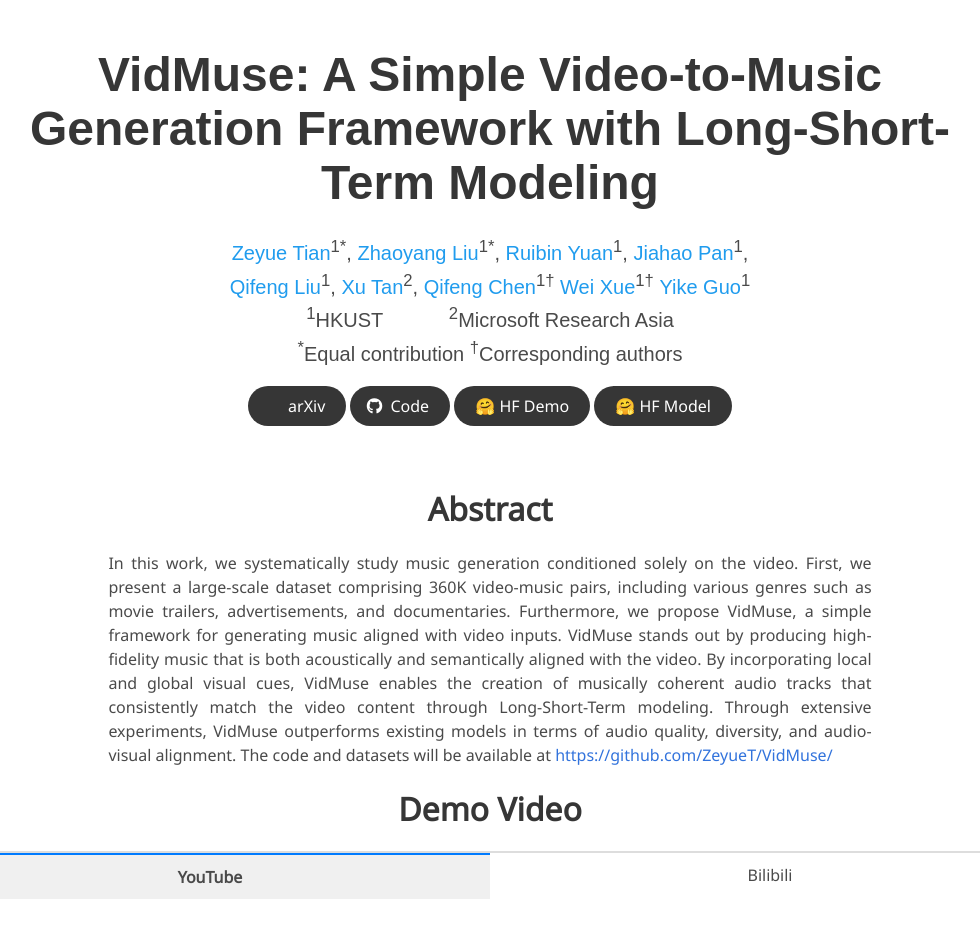
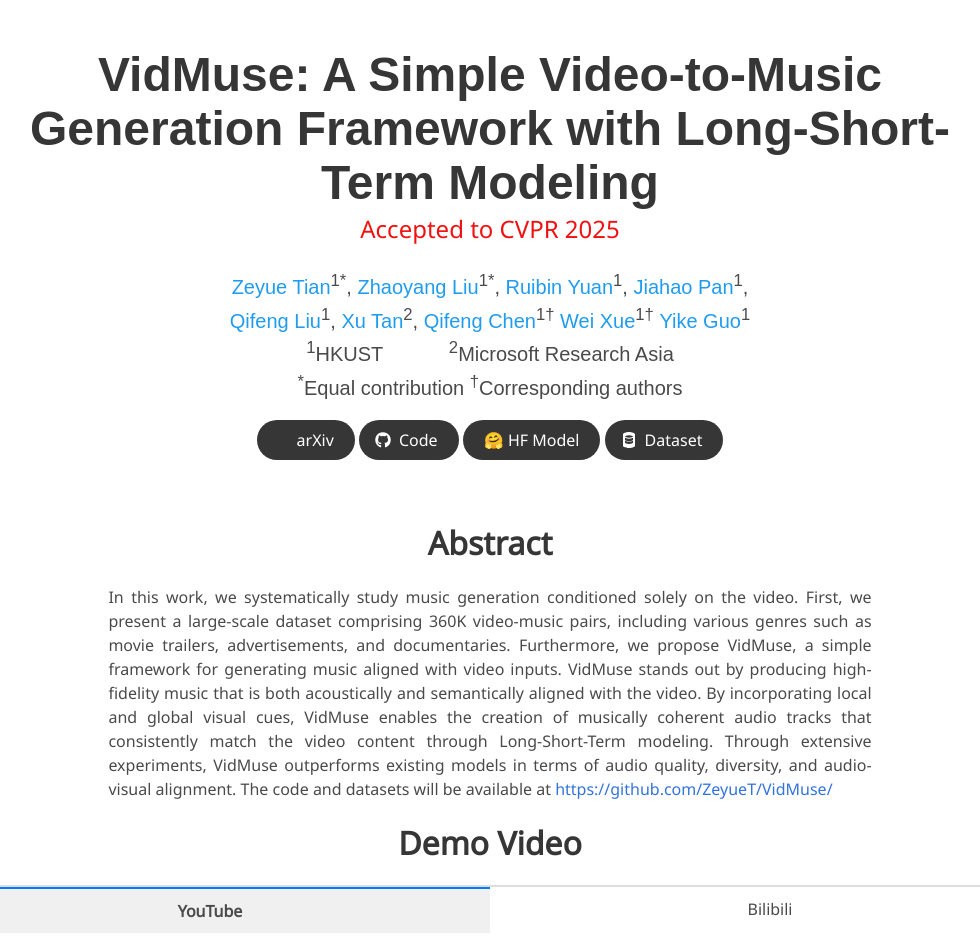
Before and after one commit to VidMuse/VidMuse.github.io, a plain HTML site: page index.html in a window 1280 px wide. Shown: the top 936 px of the page, without its empty margins (150-1130 px from the left). Drawn offline with nearby package versions, Linux system fonts and the light colour scheme; grey boxes are pictures that could not be loaded; some icons are missing; a web font is replaced by a local one.

Commit message:
VidMuse-CVPR

```diff
--- a/index.html
+++ b/index.html
@@ -150,6 +150,7 @@
         <div class="column has-text-centered">
           <h1 class="title is-1 publication-title">VidMuse: A Simple Video-to-Music Generation Framework with
             Long-Short-Term Modeling</h1>
+            <h2 class="subtitle is-4" style="color: #f11111;">Accepted to CVPR 2025</h2>
           <div class="is-size-5 publication-authors">
             <span class="author-block">
               <a href="https://scholar.google.com/citations?user=dghq4MQAAAAJ&hl=zh-CN&authuser=1&oi=ao
@@ -225,19 +226,32 @@
 
               <!-- HF Demo Link. -->
               <span class="link-block">
-                <a href="https://huggingface.co/spaces/Zeyue7/VidMuse"
-                  class="external-link button is-normal is-rounded is-dark">
-                  <span>🤗 HF Demo</span>
-                </a>
-              </span>
-
-              <!-- Demo Link. -->
-              <span class="link-block">
-                <a href="https://huggingface.co/Zeyue7/VidMuse"
+                <a href="https://huggingface.co/HKUSTAudio/VidMuse"
                   class="external-link button is-normal is-rounded is-dark">
                   <span>🤗 HF Model</span>
                 </a>
               </span>
+
+                <!-- Demo Link. -->
+                <!-- <span class="link-block">
+                  <a href="https://huggingface.co/Zeyue7/VidMuse"
+                    class="external-link button is-normal is-rounded is-dark">
+                    <span>🤗 Dataset</span>
+                  </a>
+                </span> -->
+
+                <span class="link-block">
+                  <a href="https://huggingface.co/datasets/HKUSTAudio/VidMuse-V2M-Dataset"
+                     class="external-link button is-normal is-rounded is-dark">
+                    <span class="icon">
+                      <!-- Inline SVG for a "database" (cylinder) icon -->
+                      <svg viewBox="0 0 512 512" fill="currentColor" width="1em" height="1em" xmlns="http://www.w3.org/2000/svg">
+                        <path d="M448 73.14C448 32.79 347.35 0 256 0S64 32.79 64 73.14v365.72c0 40.35 100.65 73.14 192 73.14s192-32.79 192-73.14V73.14zM384 345.88c0 12.43-50.14 40.12-128 40.12s-128-27.69-128-40.12V277c35.28 20.91 84.24 31.26 128 31.26s92.72-10.35 128-31.26v68.88zm0-91.44c0 12.43-50.14 40.12-128 40.12s-128-27.69-128-40.12V185.6c35.28 20.91 84.24 31.26 128 31.26s92.72-10.35 128-31.26v69.84zM256 181.3c-77.86 0-128-27.69-128-40.12s50.14-40.12 128-40.12 128 27.69 128 40.12-50.14 40.12-128 40.12z"/>
+                      </svg>
+                    </span>
+                    <span>Dataset</span>
+                  </a>
+                </span>
 
             </div>
 
@@ -282,7 +296,7 @@
               <div class="tab" data-tab="video2">Bilibili</div>
             </div>
             <div class="demo-video-container active" id="video1">
-              <iframe width="1120" height="630" src="https://www.youtube.com/embed/8mrr3cZ1ItY?si=L2hk4xy6ffGDJZF8"
+              <iframe width="1120" height="630" src="https://www.youtube.com/embed/DbZbzcVI6qg?si=ejvPmM2pRiOx8vJ4"
                 title="YouTube video player" frameborder="0"
                 allow="accelerometer; autoplay; clipboard-write; encrypted-media; gyroscope; picture-in-picture; web-share"
                 referrerpolicy="strict-origin-when-cross-origin" allowfullscreen></iframe>
```
Also changed, not shown: static/images/data_statistics.png, 1 other file.
